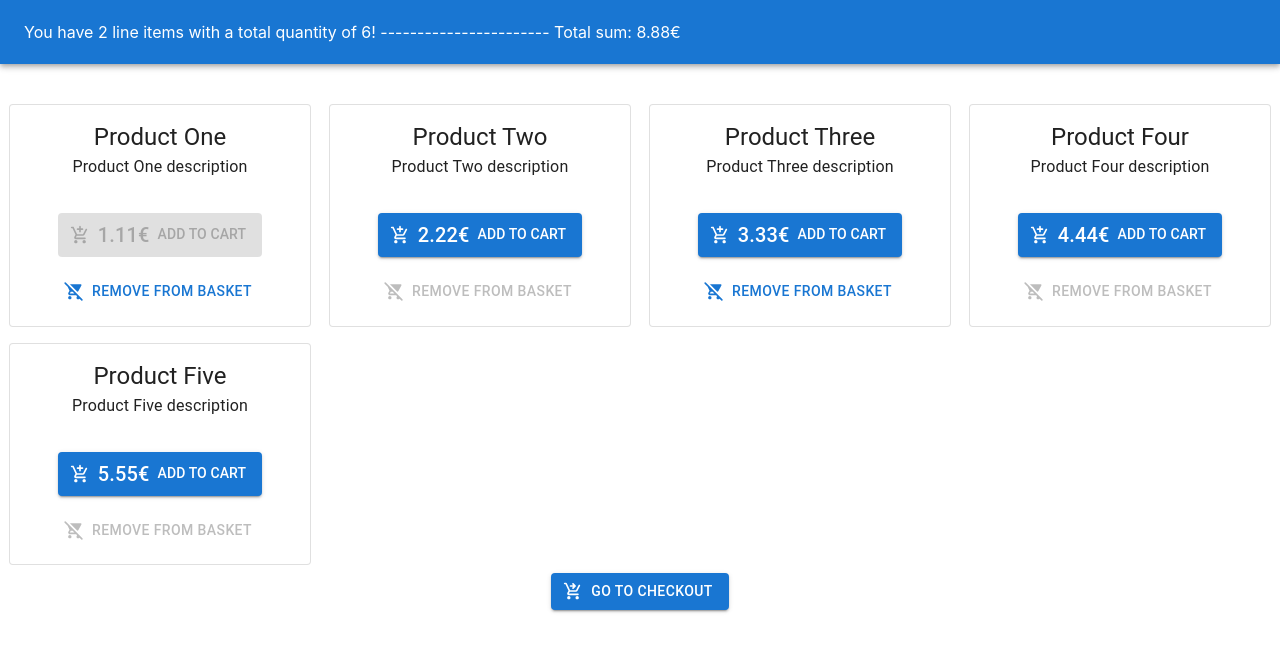
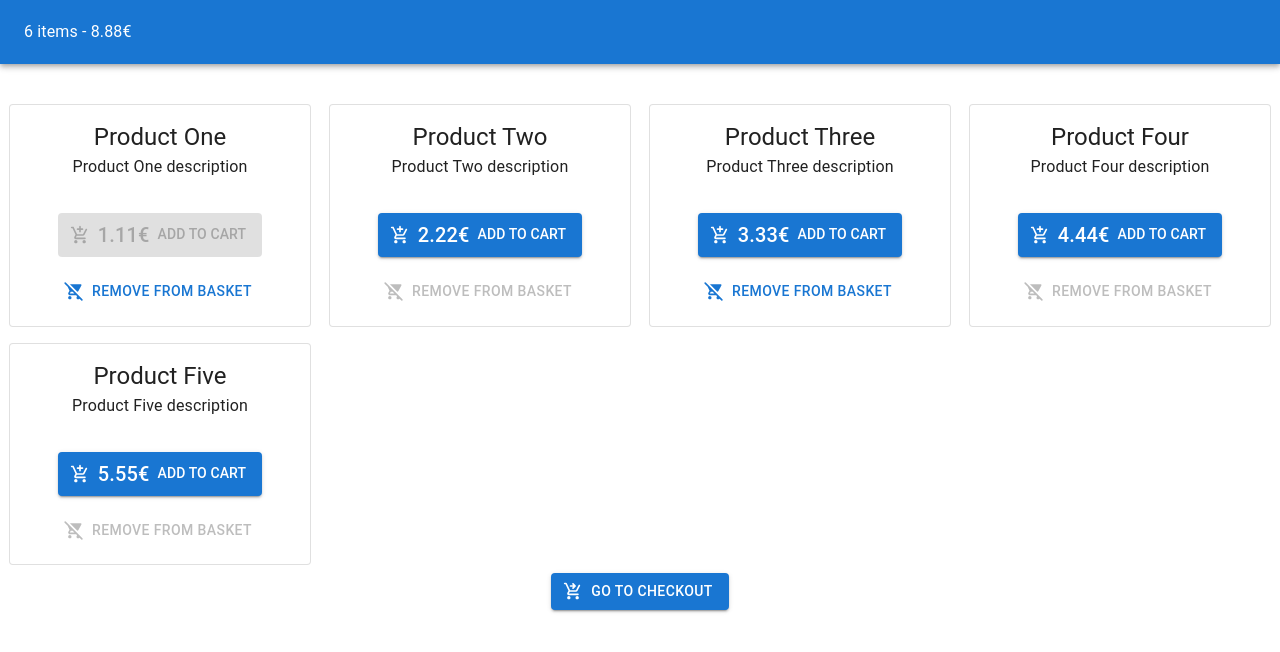
Before and after one commit to UKayeF/basket-checkout-challenge, a React (Create React App) app: page / in a window 1280 px wide. Shown: the top 652 px of the page. Built offline with nearby package versions, Linux system fonts and the light colour scheme; the HTML template or start-up script is replaced by a standard one.

Commit message:
styling complete

```diff
--- a/src/components/CheckoutView.tsx
+++ b/src/components/CheckoutView.tsx
@@ -4,7 +4,7 @@ import {useAppDispatch, useAppSelector} from "../hooks";
 import BasketItem from "./BasketItem";
 import {backToShopping} from "../feature/navigation";
 import {enterCreditCardNumber} from "../feature/basket";
-import {Button, Divider, List, ListItem, ListItemText, TextField} from "@mui/material";
+import {Button, Divider, List, ListItem, TextField} from "@mui/material";
 import {LocalShippingRounded, ShoppingCartRounded} from "@mui/icons-material";
 
 export default function CheckoutView(): ReactElement {
--- a/src/components/Header.tsx
+++ b/src/components/Header.tsx
@@ -1,7 +1,7 @@
 import {Fragment, ReactElement} from "react";
 import {useAppSelector} from "../hooks";
 import {Listing} from "../feature/listing";
-import {AppBar, Box, Toolbar} from "@mui/material";
+import {AppBar, Box, Toolbar, Typography} from "@mui/material";
 
 function getPriceForSKU(sku: number, listing: Listing[]): number {
     const listingItem = listing.find(listingItem => listingItem.sku === sku);
@@ -14,14 +14,14 @@ export default function Header(): ReactElement {
     const numberOfItems = basketItems.reduce((amount, item) => +amount + +item.quantity, 0)
     const totalCost = basketItems.reduce(
         (amount, item) => amount + item.quantity * getPriceForSKU(item.sku, listings), 0)
+    const itemText = numberOfItems > 0 ? `${numberOfItems} items - ${totalCost.toFixed(2)}€` : 'No items in cart yet - 0.00€'
     return (
         <Box sx={{flexGrow: 1}} style={{ marginBottom: '32px'}}>
             <AppBar position='static'>
                 <Toolbar>
-                    You have {basketItems.length} line items with a total quantity of {numberOfItems}!
-                    -----------------------
-                    Total
-                    sum: {totalCost.toFixed(2)}€ {/**(don't know where the GBP logo on my keyboard is, so we'll go with EUR) **/}
+                    <Typography variant='subtitle1'>
+                        {itemText}
+                    </Typography>
                 </Toolbar>
             </AppBar>
         </Box>
```
